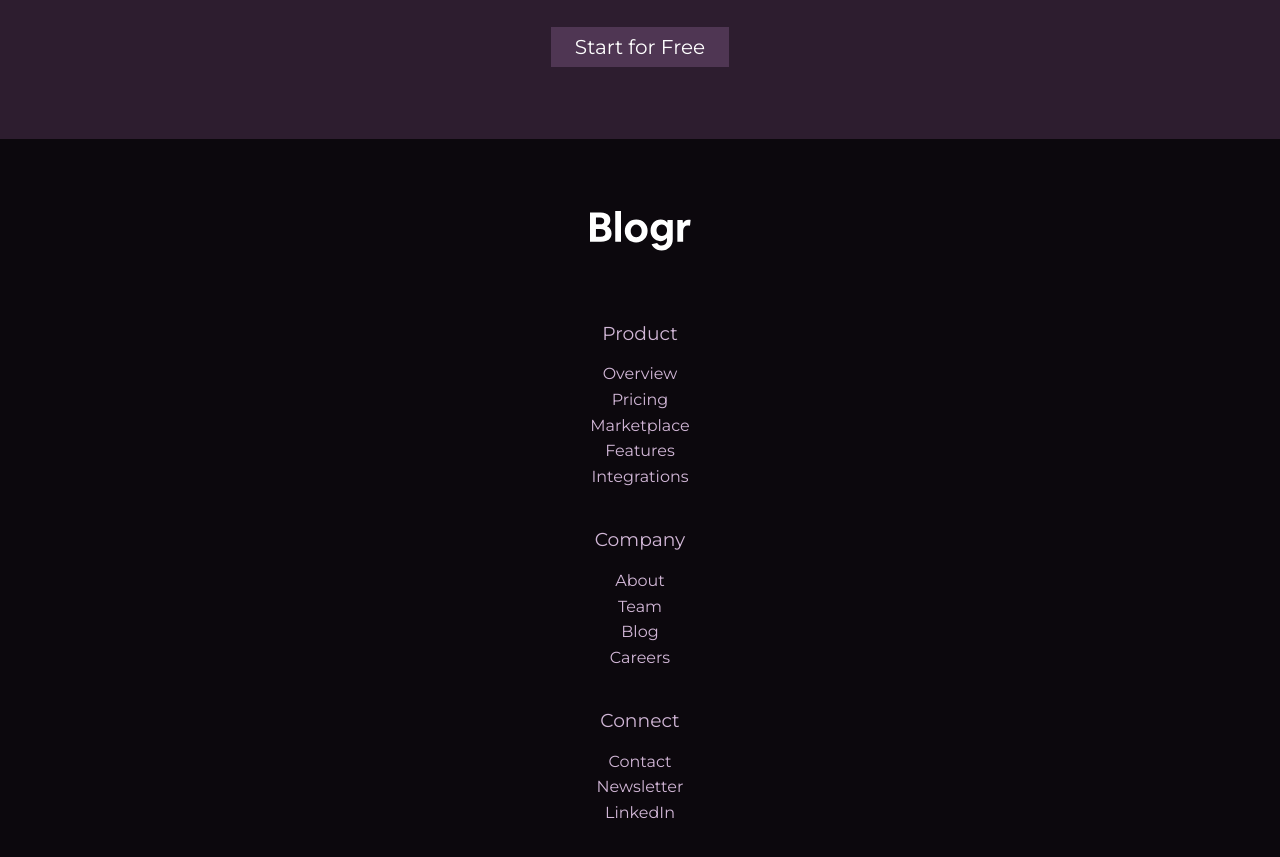
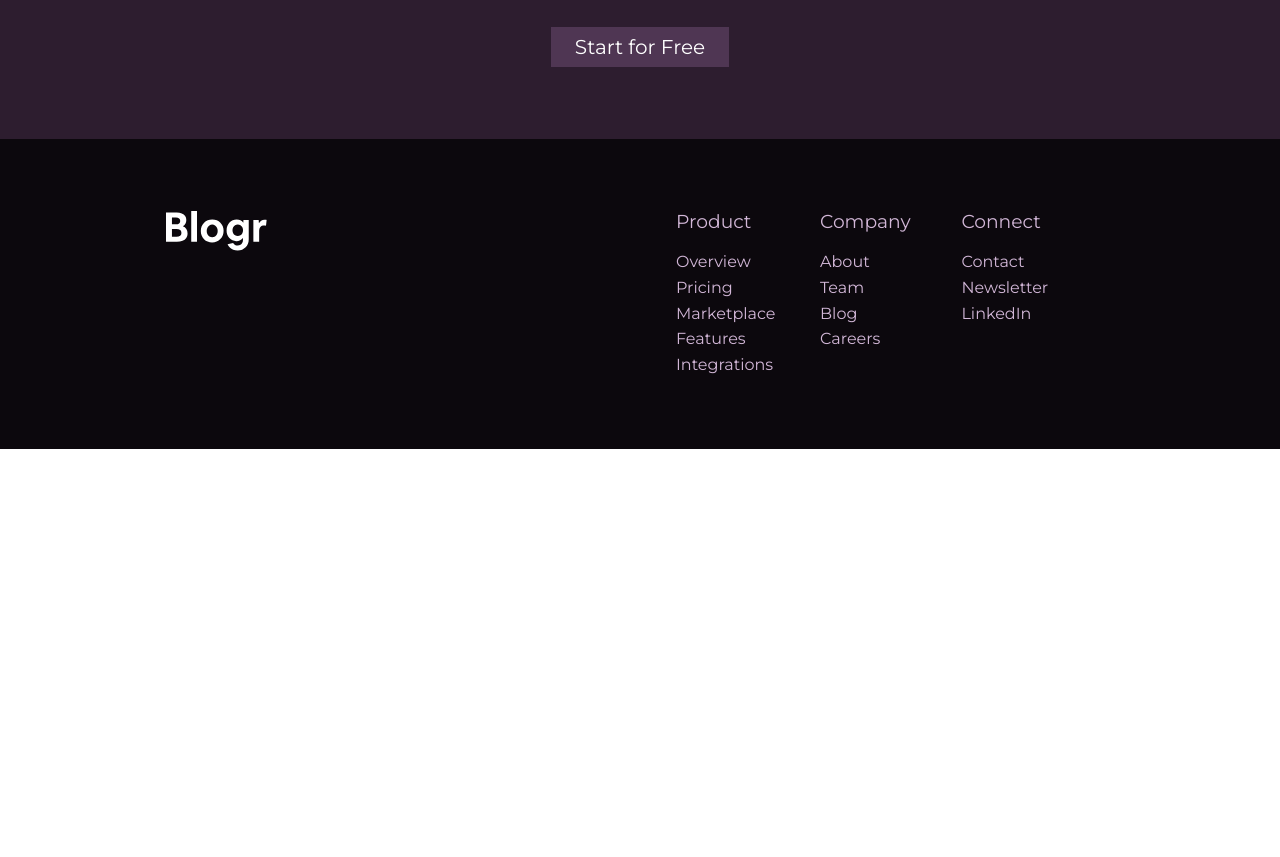
Before and after one commit to c0dehamster/blogr-landing-page-redesign, a SvelteKit app: page / in a window 1280 px wide. Shown: the part 2260-3117 px from the top of the page. After the commit the page ends 2709 px from the top, so only its background shows below. Built offline with nearby package versions, Linux system fonts and the light colour scheme.

Commit message:
Style footer on medium and large screens

```diff
--- a/src/routes/Footer.svelte
+++ b/src/routes/Footer.svelte
@@ -96,8 +96,9 @@
 	}
 
 	.nav__section {
-		display: grid;
-		justify-items: center;
+		display: flex;
+		flex-direction: column;
+		align-items: center;
 		gap: 1rem;
 	}
 
@@ -105,4 +106,27 @@
 		display: grid;
 		justify-items: center;
 	}
+
+	@media screen and (min-width: 40rem) {
+		.nav {
+			grid-template-columns: 1fr 1fr 1fr;
+		}
+	}
+
+	@media screen and (min-width: 72rem) {
+		.footer {
+			grid-template-columns: 1fr 1fr;
+			justify-items: baseline;
+		}
+
+		.nav__section {
+			align-items: baseline;
+			text-align: start;
+		}
+
+		.nav__list {
+			justify-items: baseline;
+			text-align: start;
+		}
+	}
 </style>
```
